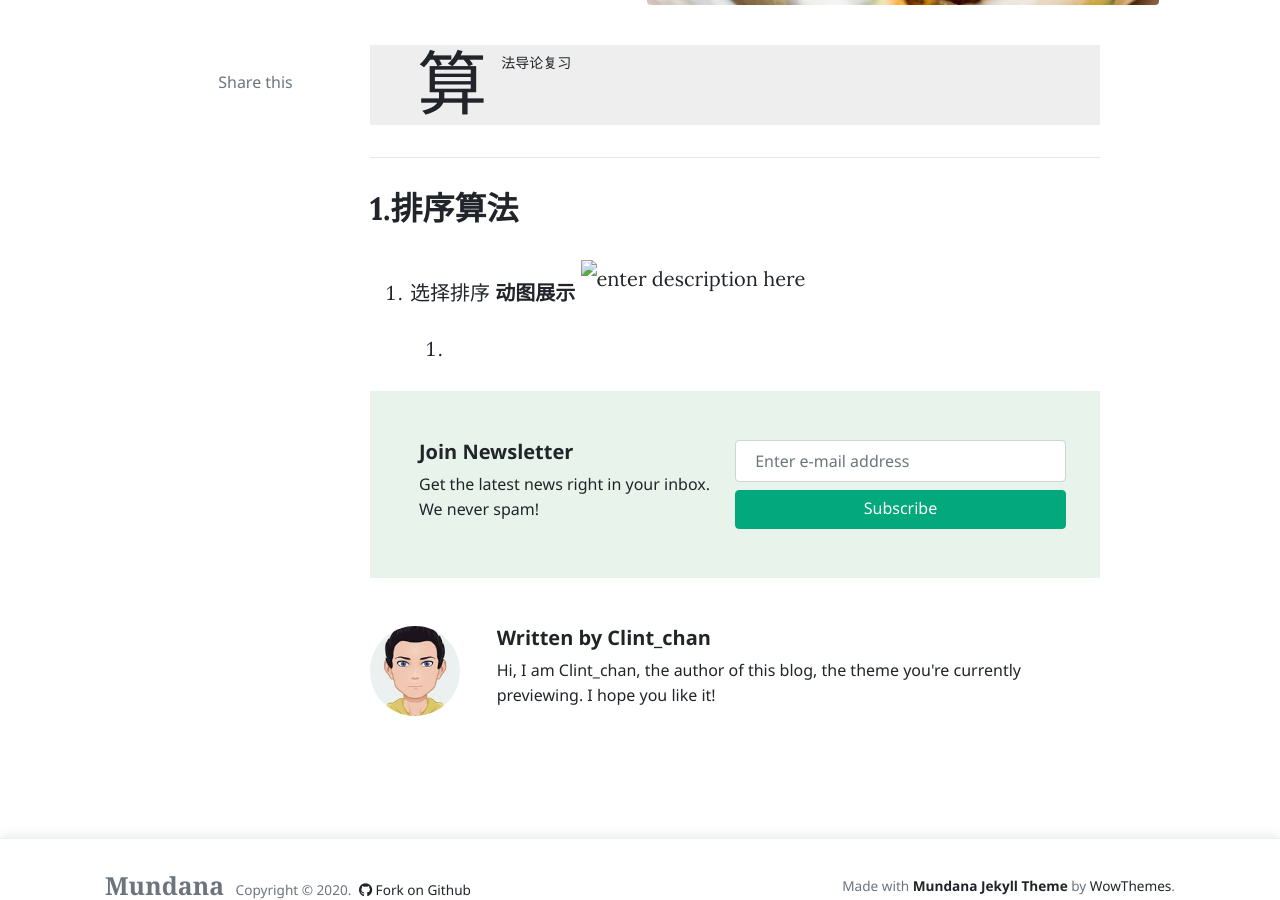
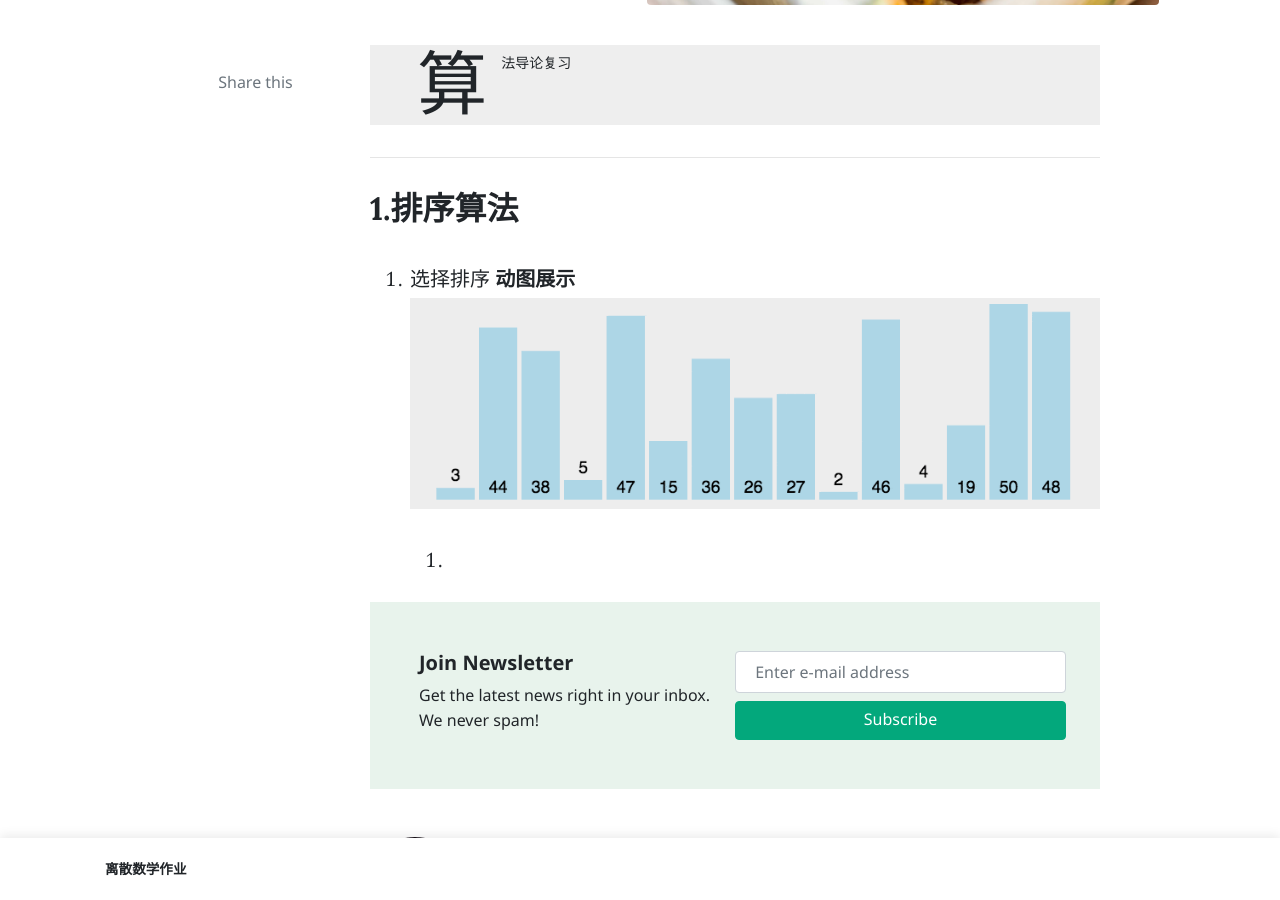
Before and after one commit to Clint-chan/CDG, a Jekyll site: the page built from _posts/2020-12-19-算法导论总复习.md, in a window 1280 px wide and 900 px high, scrolled down 436 px. Built offline with Jekyll 4.4.1, drawn with Linux system fonts in a browser that asks for light colours; nearby versions of some CDN libraries; comment, search, counter and statistics services are not loaded.

Commit message:
修改文件: _posts/2020-12-19-算法导论总复习.md

```diff
--- a/_posts/2020-12-19-算法导论总复习.md
+++ b/_posts/2020-12-19-算法导论总复习.md
@@ -19,5 +19,5 @@
 
  1. 选择排序
     **动图展示**
-![enter description here](./images/selectionSort.gif)
+![选择排序](/assets/images/selectionSort.gif)
 	2.
```
